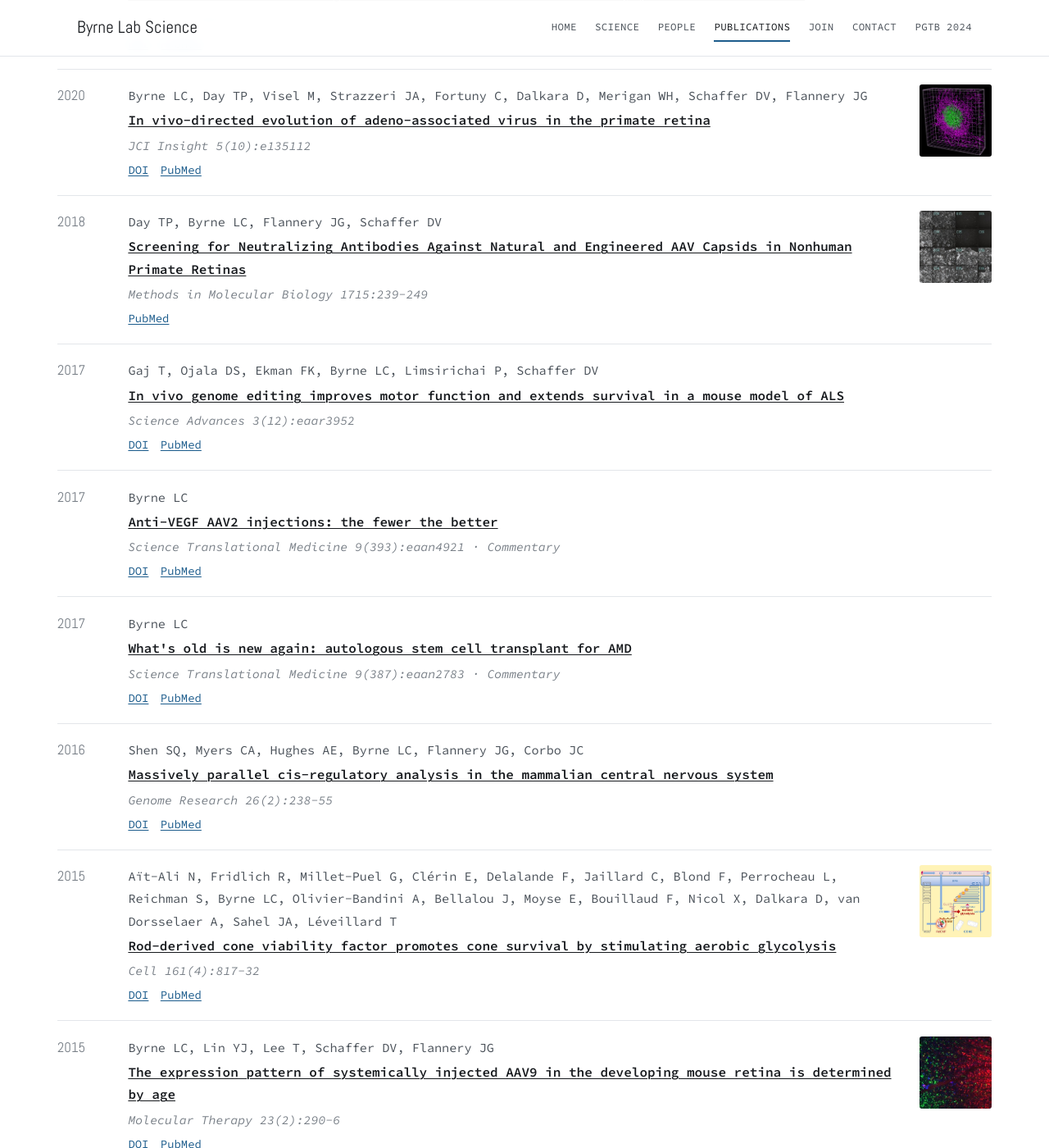
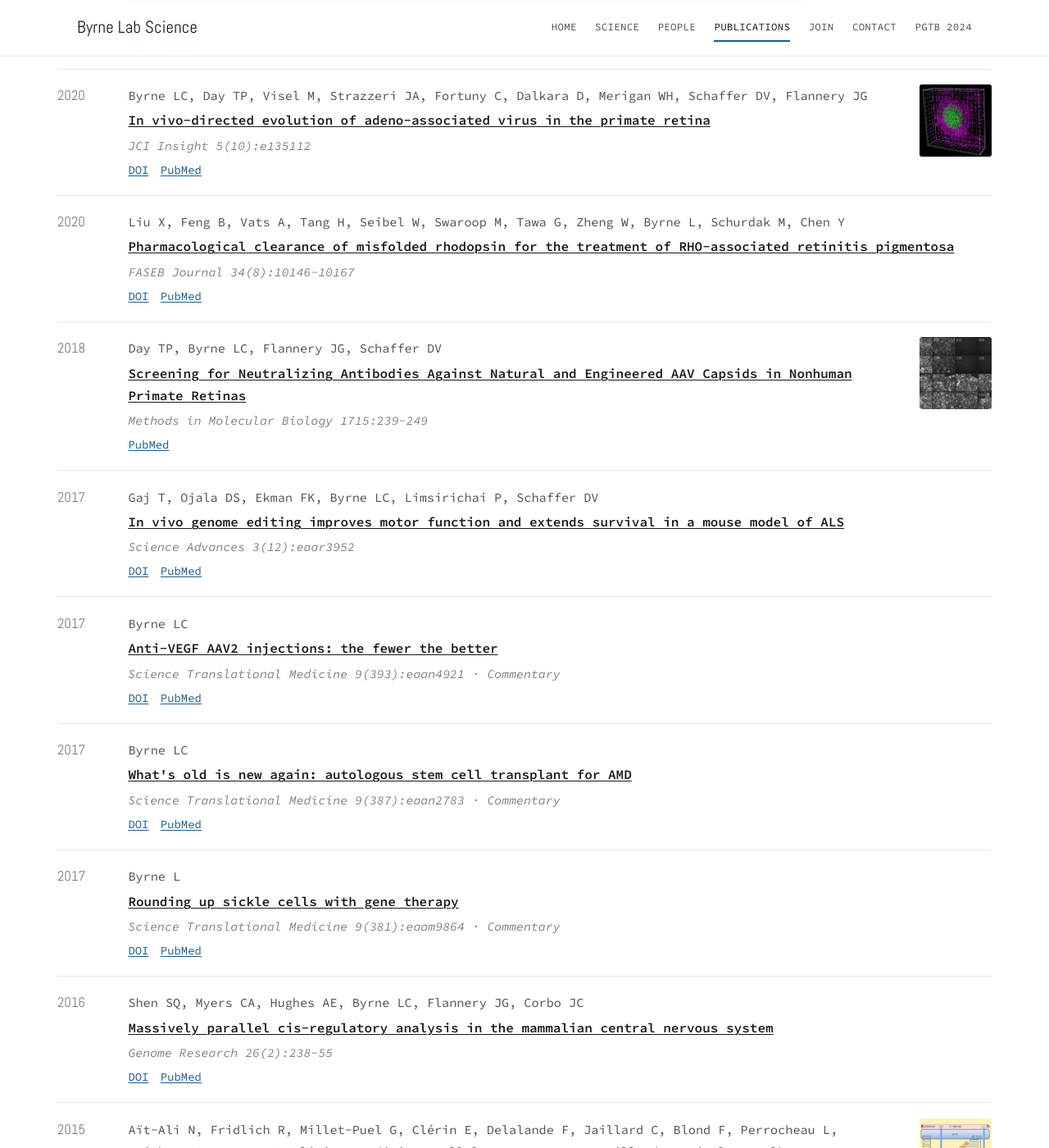
Before and after one commit to ByrneLab/byrnelab.github.io, a Jekyll site: the page built from publications.html, in a window 1280 px wide and 1400 px high, scrolled down 4261 px. Shown: the whole window at 82% size. Built offline with Jekyll 4.4.1, drawn with Linux system fonts in a browser that asks for light colours; some of the changed text lies outside the part shown.

Commit message:
Fix bibliography link, add two Byrne L papers

```diff
--- a/_config.yml
+++ b/_config.yml
@@ -10,8 +10,16 @@ baseurl: ""
 institution: University of Pittsburgh
 address: Byrne Lab, Mercy Pavilion, 1622 Locust St, Pittsburgh, PA 15219
 
-# Full publication list (NCBI My Bibliography)
-bibliography_url: https://www.ncbi.nlm.nih.gov/sites/myncbi/1b1OChnllzr5w/bibliography/44716067/public/?direction=ascending&sort=date
+# Live PubMed author search — updates itself as new papers are indexed, unlike
+# the My NCBI bibliography (which stopped being curated in 2021).
+#
+# If Leah has an ORCID, switching to `ORCID[auid]` here would be strictly
+# better: it returns exactly her papers with no name collisions.
+#   https://pubmed.ncbi.nlm.nih.gov/?term=0000-0000-0000-0000%5Bauid%5D&sort=date
+bibliography_url: https://pubmed.ncbi.nlm.nih.gov/?term=%22Byrne+LC%22%5BAuthor%5D&sort=date
+
+# The old bibliography, kept for reference:
+# https://www.ncbi.nlm.nih.gov/myncbi/1b1OChnllzr5w/bibliography/public/
 
 nav:
   - title: Home
--- a/_data/publications.yml
+++ b/_data/publications.yml
@@ -257,6 +257,17 @@
   image: 2020-byrne-fovea.jpg
   pubmed: https://pubmed.ncbi.nlm.nih.gov/32271719/
 
+- year: 2020
+  authors: >-
+    Liu X, Feng B, Vats A, Tang H, Seibel W, Swaroop M, Tawa G, Zheng W,
+    Byrne L, Schurdak M, Chen Y
+  title: >-
+    Pharmacological clearance of misfolded rhodopsin for the treatment of
+    RHO-associated retinitis pigmentosa
+  venue: "FASEB Journal 34(8):10146-10167"
+  doi: https://doi.org/10.1096/fj.202000282R
+  pubmed: https://pubmed.ncbi.nlm.nih.gov/32536017/
+
 - year: 2018
   authors: Day TP, Byrne LC, Flannery JG, Schaffer DV
   title: >-
@@ -291,6 +302,14 @@
   note: Commentary
   doi: https://doi.org/10.1126/scitranslmed.aan2783
   pubmed: https://pubmed.ncbi.nlm.nih.gov/28446683/
+
+- year: 2017
+  authors: Byrne L
+  title: Rounding up sickle cells with gene therapy
+  venue: "Science Translational Medicine 9(381):eaam9864"
+  note: Commentary
+  doi: https://doi.org/10.1126/scitranslmed.aam9864
+  pubmed: https://pubmed.ncbi.nlm.nih.gov/28298423/
 
 - year: 2016
   authors: Shen SQ, Myers CA, Hughes AE, Byrne LC, Flannery JG, Corbo JC
--- a/publications.html
+++ b/publications.html
@@ -56,7 +56,7 @@ description: Peer-reviewed publications and preprints from the Byrne Lab.
   </ol>
 
   <p class="pub-note">
-    For a complete list of publications, see the
-    <a href="{{ site.bibliography_url }}" rel="noopener">full NCBI bibliography</a>.
+    Also see
+    <a href="{{ site.bibliography_url }}" rel="noopener">all publications on PubMed</a>.
   </p>
 </div>
```
